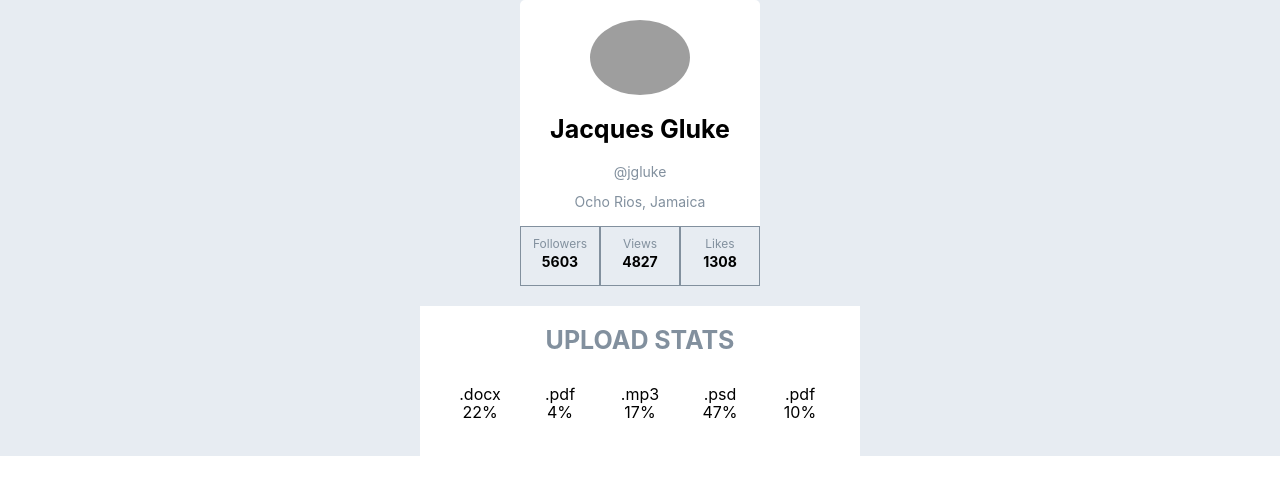
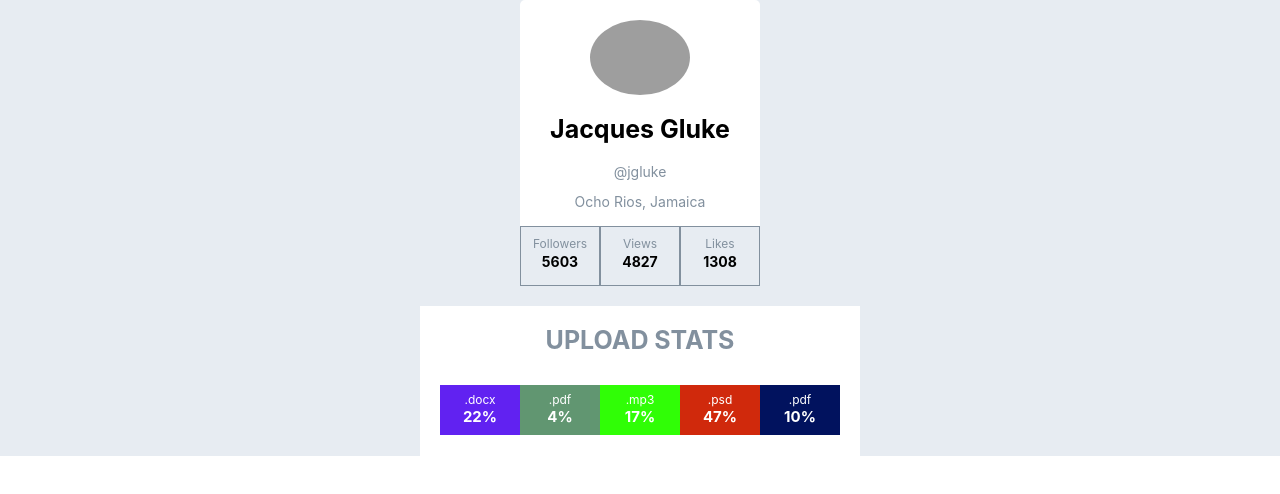
Before and after one commit to reznik-denis/goit-react-hw-01-components, a React (Create React App) app: page / in a window 1280 px wide. Shown: the top 494 px of the page. Built offline with nearby package versions, Linux system fonts and the light colour scheme; grey boxes are pictures that could not be loaded.

Commit message:
добавляет стили во второе задание

```diff
--- a/src/Components/Statistics/Statistic.jsx
+++ b/src/Components/Statistics/Statistic.jsx
@@ -1,9 +1,10 @@
 import PropTypes from 'prop-types';
+import s from './Statistic.module.css';
 
 export default function Statistic({ label, percentage }) {
     return <div>
-        <span className="label">{label}</span>
-        <span className="percentage">{percentage}%</span>
+        <span className={s.label}>{label}</span>
+        <span className={s.percentage}>{percentage}%</span>
     </div>
 };
 
--- a/src/Components/Statistics/Statistic.module.css
+++ b/src/Components/Statistics/Statistic.module.css
@@ -0,0 +1,12 @@
+.label {
+  margin-top: 8px;
+  font-size: 12px;
+  color: white;
+}
+
+.percentage {
+  color: white;
+  font-size: 15px;
+  font-weight: bold;
+  margin-top: 2px;
+}
--- a/src/Components/Statistics/StatisticList.jsx
+++ b/src/Components/Statistics/StatisticList.jsx
@@ -1,11 +1,12 @@
 import Statistic from './Statistic';
 import PropTypes from 'prop-types';
 import s from './statisticList.module.css';
+import randomColor from './randomColor';
 
 export default function StatisticList({ stats }) {
     return (<ul className={s.statList}>
         {stats.map(stat => (
-            <li className={s.item} key={stat.id}>
+            <li className={s.item} key={stat.id} style={{backgroundColor: randomColor() }}>
                 <Statistic label={stat.label} percentage={stat.percentage} />
             </li>
         ))}
--- /dev/null
+++ b/src/Components/Statistics/randomColor.js
@@ -0,0 +1,9 @@
+export default function getRandomColor()
+{
+    let color = "";
+    for(let i = 0; i < 3; i += 1) {
+        let sub = Math.floor(Math.random() * 256).toString(16);
+        color += (sub.length === 1 ? "0" + sub : sub);
+    }
+    return `#${color}`;
+}
```
